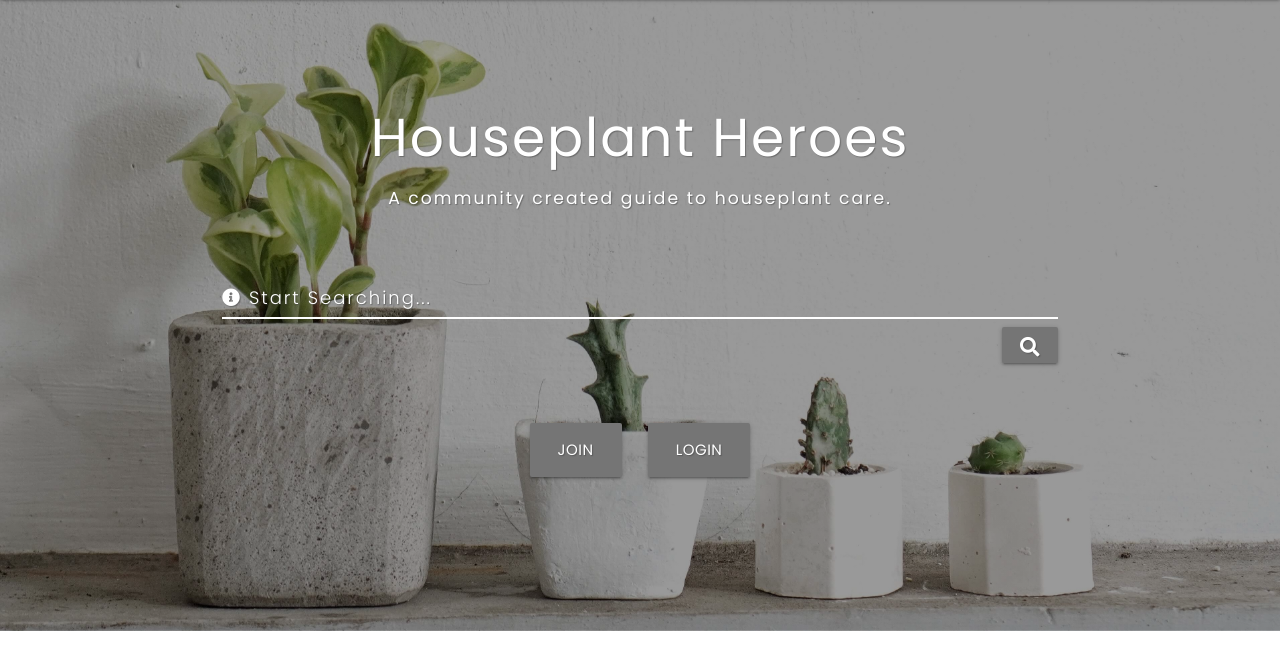
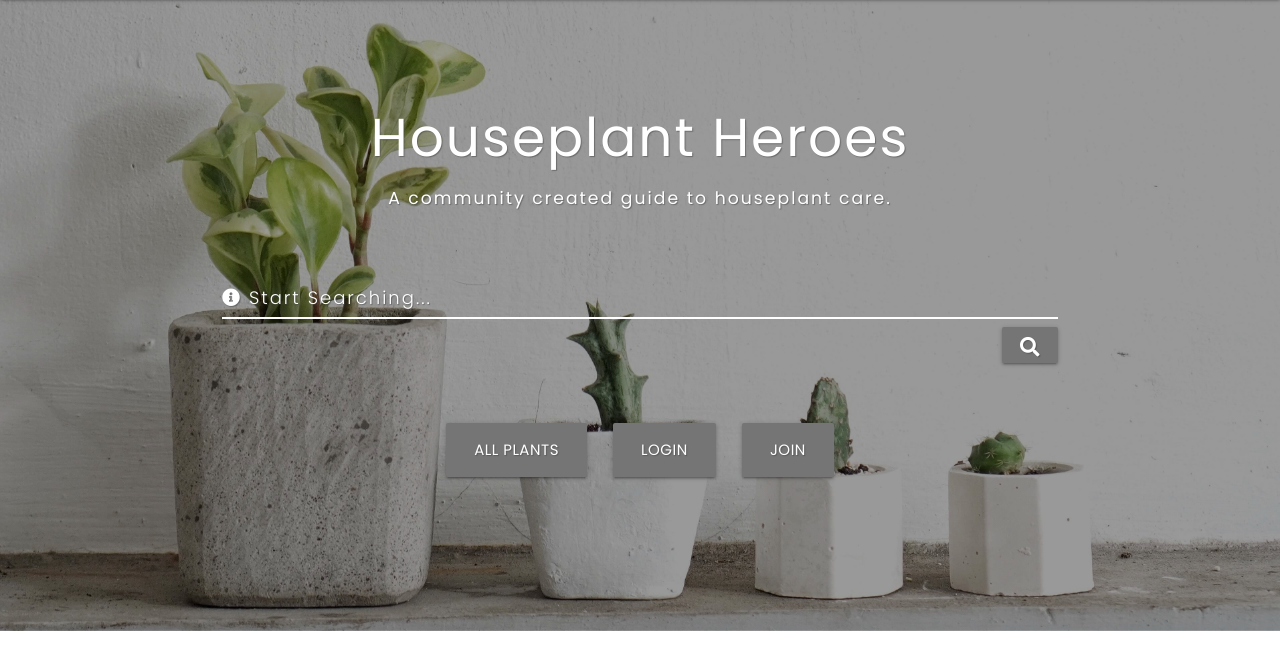
Before and after one commit to Code-Institute-Submissions/houseplant-heroes, a Flask app: page / in a window 1280 px wide. Shown: the part 65-726 px from the top of the page. Run offline with Flask 2, Linux system fonts and the light colour scheme; some libraries are stand-ins or nearby versions.

Commit message:
Add redirect to all_plants button to home

```diff
--- a/templates/home.html
+++ b/templates/home.html
@@ -39,16 +39,22 @@
   <!-- redirect buttons -->
   <div class="center-align">
     <a
-      href="{{ url_for('join') }}"
-      class="col s2 btn-large offset-m5 grey darken-1 white-text text-shadow margin-10"
+      href="{{ url_for('all_plants') }}"
+      class="btn-large grey darken-1 white-text text-shadow margin-10"
     >
-      <b>Join</b>
+      <b>All Plants</b>
     </a>
     <a
       href="{{ url_for('login') }}"
-      class="col s2 btn-large offset-m5 grey darken-1 white-text text-shadow margin-10"
+      class="btn-large grey darken-1 white-text text-shadow margin-10"
     >
       <b>Login</b>
+    </a>
+    <a
+      href="{{ url_for('join') }}"
+      class="btn-large grey darken-1 white-text text-shadow margin-10"
+    >
+      <b>Join</b>
     </a>
   </div>
 </div>
```
